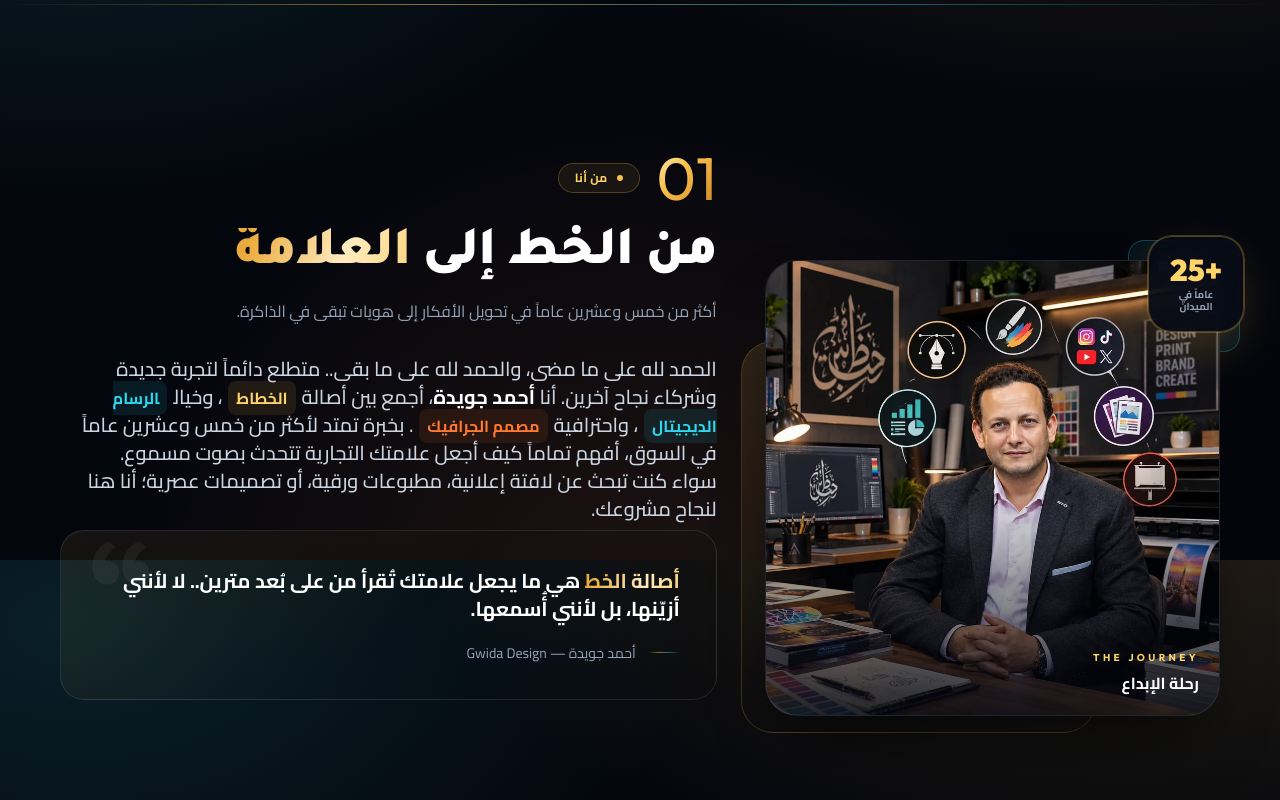
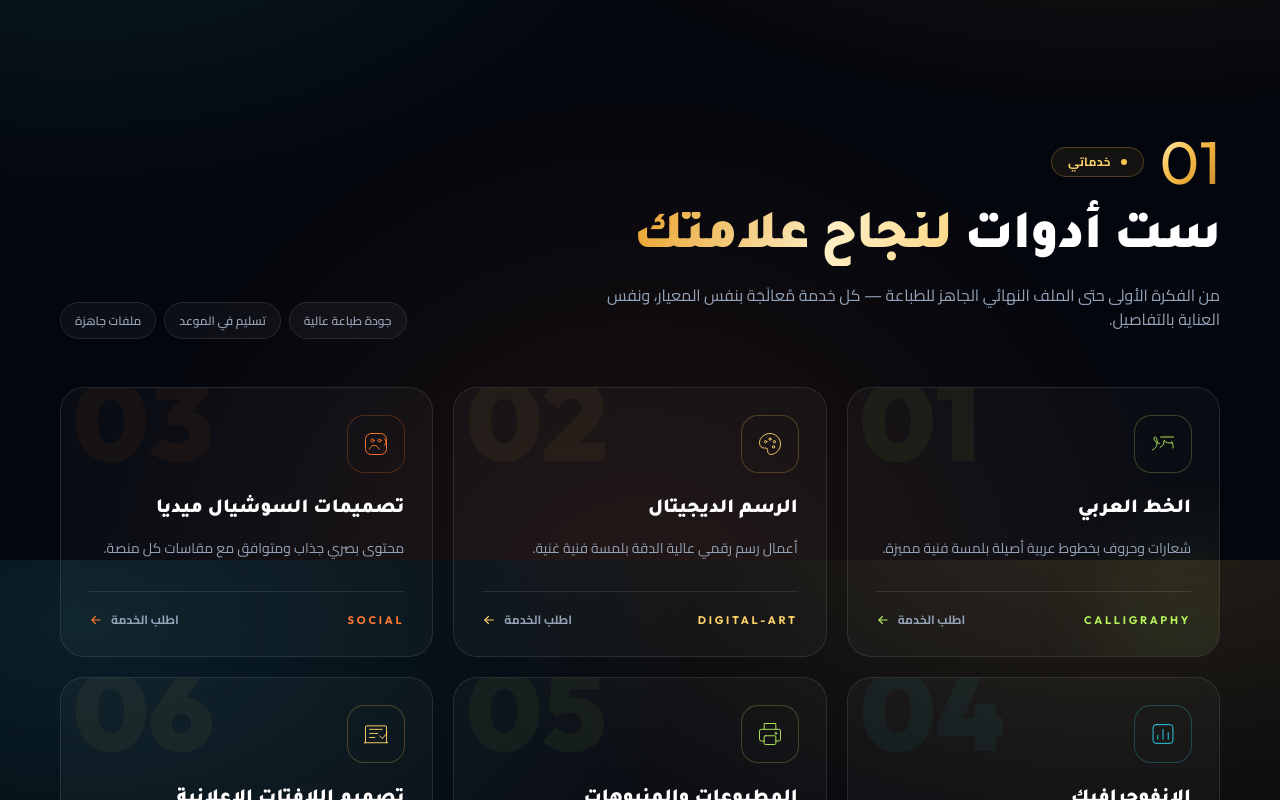
Before and after one commit to yoousafpoping-gif/gwida-design, a React (Vite) app: page / in a window 1280 px wide. Shown: the part 1040-1840 px from the top of the page. Built offline with nearby package versions, Linux system fonts and the light colour scheme.

Commit message:
Update completed projects stat to 2500+

```diff
--- a/src/App.jsx
+++ b/src/App.jsx
@@ -1,7 +1,6 @@
 import BackgroundDecor from './components/BackgroundDecor.jsx'
 import Navbar from './components/Navbar.jsx'
 import Hero from './components/Hero.jsx'
-import About from './components/About.jsx'
 import Services from './components/Services.jsx'
 import Portfolio from './components/Portfolio.jsx'
 import Testimonials from './components/Testimonials.jsx'
@@ -15,7 +14,7 @@ function Shell() {
   return (
     <div dir={dir} className="relative min-h-screen overflow-x-clip">
       <a
-        href="#about"
+        href="#main"
         className="sr-only focus:not-sr-only focus:fixed focus:end-4 focus:top-4 focus:z-[100] focus:rounded-xl focus:bg-gold-400 focus:px-5 focus:py-3 focus:font-bold focus:text-night-950"
       >
         {t('app.skipToContent')}
@@ -24,9 +23,8 @@ function Shell() {
       <BackgroundDecor />
       <Navbar />
 
-      <main>
+      <main id="main">
         <Hero />
-        <About />
         <Services />
         <Portfolio />
         <Testimonials />
--- a/src/components/About.jsx
+++ /dev/null
@@ -1,137 +0,0 @@
-import { motion, useScroll, useTransform } from 'framer-motion'
-import { useRef } from 'react'
-import { BIO_JOINERS, PROFILE_IMG } from '../data/site.js'
-import { useI18n } from '../i18n/index.jsx'
-import Reveal from './ui/Reveal.jsx'
-import SectionHeading from './ui/SectionHeading.jsx'
-import { QuoteIcon } from './ui/Icons.jsx'
-
-export default function About() {
-  const ref = useRef(null)
-  const { isRTL, lang, t } = useI18n()
-  const [joinCraft, joinVision, joinPrecision] = BIO_JOINERS[lang]
-  const { scrollYProgress } = useScroll({
-    target: ref,
-    offset: ['start end', 'end start'],
-  })
-  const imgY = useTransform(scrollYProgress, [0, 1], [42, -42])
-  const quoteY = useTransform(scrollYProgress, [0, 1], [10, -18])
-
-  return (
-    <section id="about" ref={ref} className="relative overflow-hidden py-24 sm:py-28 lg:py-36">
-      {/* Diagonal hairline divider */}
-      <div className="hairline absolute inset-x-0 top-0 h-px" />
-
-      <div className="wrap">
-        {/* Asymmetric 12-col grid: text spans wider than the portrait */}
-        <div className="grid gap-14 lg:grid-cols-12 lg:gap-12">
-          {/* ---------- PORTRAIT COLUMN ---------- */}
-          <div className="order-2 lg:order-1 lg:col-span-5">
-            <div className="relative mx-auto max-w-sm lg:sticky lg:top-28 lg:max-w-none">
-              {/* Large offset panel */}
-              <motion.div
-                style={{ y: quoteY }}
-                className="absolute -bottom-8 -end-6 hidden h-[86%] w-[78%] rounded-[2rem] border border-gold-400/20 bg-[linear-gradient(150deg,rgba(248,194,78,0.14),transparent_60%)] lg:block"
-              />
-              <div className="absolute -start-5 -top-5 h-28 w-28 rounded-2xl border border-neon-cyan/25 bg-neon-cyan/[0.06]" />
-
-              {/* Entrance offsets follow the inline-start edge, so they flip with dir. */}
-              <Reveal y={40} x={isRTL ? 30 : -30}>
-                <div className="ring-spin relative overflow-hidden rounded-[2rem] border border-line bg-surface-2 shadow-lift">
-                  <img
-                    src={PROFILE_IMG}
-                    alt={t('about.imgAlt')}
-                    width="1024"
-                    height="1024"
-                    loading="lazy"
-                    className="aspect-square w-full object-cover transition-transform duration-[1.2s] ease-out hover:scale-105"
-                    onError={(e) => {
-                      e.currentTarget.style.display = 'none'
-                    }}
-                  />
-                  <div className="absolute inset-0 bg-[linear-gradient(to_top,rgba(4,6,13,0.85),transparent_55%)]" />
-
-                  <div className="absolute inset-x-0 bottom-0 p-5">
-                    <p className="font-latin text-[10px] font-bold tracking-[0.34em] text-gold-ink">
-                      THE JOURNEY
-                    </p>
-                    <p className="mt-1.5 text-base font-bold text-ink">{t('about.badge')}</p>
-                  </div>
-                </div>
-              </Reveal>
-
-              {/* Floating experience badge */}
-              <motion.div
-                initial={{ opacity: 0, scale: 0.8 }}
-                whileInView={{ opacity: 1, scale: 1 }}
-                viewport={{ once: true }}
-                transition={{ type: 'spring', stiffness: 200, damping: 16, delay: 0.3 }}
-                className="absolute -top-6 -start-6 grid h-24 w-24 place-items-center rounded-3xl border border-gold-400/30 bg-surface-2/90 text-center shadow-glow backdrop-blur-xl"
-              >
-                <div>
-                  <p className="font-latin text-3xl font-black leading-none text-gold-ink">+25</p>
-                  <p className="mt-1 text-[10px] font-bold leading-tight text-ink-mute">
-                    {t('about.yearsIn')}
-                    <br />
-                    {t('about.yearsField')}
-                  </p>
-                </div>
-              </motion.div>
-            </div>
-          </div>
-
-          {/* ---------- TEXT COLUMN ---------- */}
-          <div className="order-1 lg:order-2 lg:col-span-7">
-            <SectionHeading
-              index="01"
-              eyebrow={t('about.eyebrow')}
-              title={t('about.titleA')}
-              highlight={t('about.titleB')}
-              desc={t('about.lede')}
-            />
-
-            <Reveal delay={0.12}>
-              <p className="mt-8 text-lg font-medium leading-loose text-ink-soft sm:text-xl">
-                {t('about.quoteA')}
-                {' '}
-                <span className="font-bold text-ink">{t('about.quoteName')}</span>
-                {joinCraft}
-                <span className="mx-1.5 rounded-lg bg-gold-400/10 px-2 py-0.5 text-base font-bold text-gold-ink">
-                  {t('about.linkCalligrapher')}
-                </span>
-                {joinVision}
-                <span className="mx-1.5 rounded-lg bg-neon-cyan/10 px-2 py-0.5 text-base font-bold text-cyan-ink">
-                  {t('about.linkPainter')}
-                </span>
-                {joinPrecision}
-                <span className="mx-1.5 rounded-lg bg-neon-orange/10 px-2 py-0.5 text-base font-bold text-neon-orange">
-                  {t('about.linkGraphic')}
-                </span>
-                .{' '}
-                {t('about.bio')}
-              </p>
-            </Reveal>
-
-            {/* Pull quote */}
-            <Reveal delay={0.2}>
-              <motion.figure
-                style={{ y: imgY }}
-                className="relative mt-10 overflow-hidden rounded-3xl border border-line bg-[linear-gradient(140deg,rgba(248,194,78,0.08),transparent_55%)] p-7 sm:p-9"
-              >
-                <QuoteIcon className="absolute -top-2 end-4 h-20 w-20 text-ink/[0.05]" />
-                <blockquote className="relative text-lg font-bold leading-loose text-ink sm:text-xl">
-                  <span className="text-gold-gradient animate-shimmer">{t('about.pullTitle')}</span>{' '}
-                  {t('about.pullBody')}
-                </blockquote>
-                <figcaption className="relative mt-5 flex items-center gap-3 text-sm text-ink-mute">
-                  <span className="h-px w-8 hairline" />
-                  {t('about.signature')} — Gwida Design
-                </figcaption>
-              </motion.figure>
-            </Reveal>
-          </div>
-        </div>
-      </div>
-    </section>
-  )
-}
--- a/src/components/Contact.jsx
+++ b/src/components/Contact.jsx
@@ -137,7 +137,7 @@ export default function Contact() {
       <div className="hairline absolute inset-x-0 top-0 h-px" />
       <div className="wrap">
         <SectionHeading
-          index="05"
+              index="04"
           eyebrow={t('contact.eyebrow')}
           title={t('contact.titleA')}
           highlight={t('contact.titleB')}
--- a/src/components/Hero.jsx
+++ b/src/components/Hero.jsx
@@ -366,7 +366,7 @@ export default function Hero() {
           initial={{ opacity: 0 }}
           animate={{ opacity: 1 }}
           transition={{ delay: 1.3, duration: 0.8 }}
-          onClick={() => scrollToSection('about')}
+          onClick={() => scrollToSection('services')}
           className="mx-auto mt-16 flex w-fit flex-col items-center gap-2 text-ink-faint transition-colors hover:text-gold-ink lg:mt-20"
           aria-label={t('hero.scrollAria')}
         >
--- a/src/components/Portfolio.jsx
+++ b/src/components/Portfolio.jsx
@@ -560,7 +560,7 @@ export default function Portfolio() {
       <div className="wrap">
         <div className="flex flex-col gap-9 lg:flex-row lg:items-end lg:justify-between">
           <SectionHeading
-            index="03"
+              index="02"
             eyebrow={activeCopy ? activeCopy.eyebrow : t('portfolio.eyebrow')}
             title={activeCopy ? activeCopy.titleA : t('portfolio.titleA')}
             highlight={activeCopy ? activeCopy.titleB : t('portfolio.titleB')}
--- a/src/components/Services.jsx
+++ b/src/components/Services.jsx
@@ -125,7 +125,7 @@ export default function Services() {
       <div className="wrap">
         <div className="flex flex-col gap-8 lg:flex-row lg:items-end lg:justify-between">
           <SectionHeading
-            index="02"
+              index="01"
             eyebrow={t('services.eyebrow')}
             title={t('services.titleA')}
             highlight={t('services.titleB')}
--- a/src/components/Testimonials.jsx
+++ b/src/components/Testimonials.jsx
@@ -62,7 +62,7 @@ export default function Testimonials() {
     <section id="testimonials" className="relative overflow-hidden py-24 sm:py-28 lg:py-32">
       <div className="wrap">
         <SectionHeading
-          index="04"
+              index="03"
           eyebrow={t('testimonials.eyebrow')}
           title={t('testimonials.titleA')}
           highlight={t('testimonials.titleB')}
--- a/src/data/site.js
+++ b/src/data/site.js
@@ -20,7 +20,6 @@ export const thumbOf = (p) =>
    ============================================================ */
 export const NAV_LINKS = [
   { id: 'home', label: 'الرئيسية', enLabel: 'Home' },
-  { id: 'about', label: 'من أنا', enLabel: 'About' },
   { id: 'services', label: 'خدماتي', enLabel: 'Services' },
   { id: 'portfolio', label: 'أعمالي', enLabel: 'Portfolio' },
   { id: 'testimonials', label: 'آراء العملاء', enLabel: 'Testimonials' },
@@ -43,13 +42,6 @@ export const FACEBOOK = 'https://www.facebook.com/ahmed.alfanan2'
 export const ROLES = ['مصمم جرافيك', 'رسام ديجيتال', 'خطاط']
 
 export const ROLES_EN = ['Graphic Designer', 'Digital Painter', 'Calligrapher']
-
-/** Connectives that splice the About bio together around its inline links.
- *  Arabic needs a different joining word per clause, so these are data. */
-export const BIO_JOINERS = {
-  ar: ['، أجمع بين أصالة', '، وخيال', '، واحترافية'],
-  en: [', ', ', ', ' and '],
-}
 
 /* ============================================================
    PORTFOLIO — Categories
@@ -547,6 +539,6 @@ export const TESTIMONIALS = [
    ============================================================ */
 export const STATS = [
   { value: '+25', label: 'عاماً من الخبرة', enLabel: 'Years of Experience' },
-  { value: '+250', label: 'مشروعاً منجزاً', enLabel: 'Projects Delivered' },
+  { value: '+2500', label: 'مشروعاً منجزاً', enLabel: 'Projects Delivered' },
   { value: '4', label: 'مجالات تخصص', enLabel: 'Specialties' },
 ]
--- a/src/i18n/dictionary.js
+++ b/src/i18n/dictionary.js
@@ -45,27 +45,7 @@ export const DICT = {
     'hero.chipCalligraphySub': 'Calligraphy',
     'hero.chipPrint': 'ملفات جاهزة للطباعة',
     'hero.chipPrintSub': 'Print Ready',
-    'hero.scrollAria': 'انتقل إلى قسم من أنا',
-
-    'about.imgAlt': 'رحلة الإبداع — أحمد جويدة',
-    'about.badge': 'رحلة الإبداع',
-    'about.yearsIn': 'عاماً في',
-    'about.yearsField': 'الميدان',
-    'about.eyebrow': 'من أنا',
-    'about.titleA': 'من الخط إلى',
-    'about.titleB': 'العلامة',
-    'about.lede': 'أكثر من خمس وعشرين عاماً في تحويل الأفكار إلى هويات تبقى في الذاكرة.',
-    'about.quoteA': 'الحمد لله على ما مضى، والحمد لله على ما بقى.. متطلع دائماً لتجربة جديدة وشركاء نجاح آخرين. أنا',
-    'about.quoteName': 'أحمد جويدة',
-    'about.linkCalligrapher': 'الخطاط',
-    'about.linkPainter': 'الرسام الديجيتال',
-    'about.linkGraphic': 'مصمم الجرافيك',
-    'about.bio':
-      'بخبرة تمتد لأكثر من خمس وعشرين عاماً في السوق، أفهم تماماً كيف أجعل علامتك التجارية تتحدث بصوت مسموع. سواء كنت تبحث عن لافتة إعلانية، مطبوعات ورقية، أو تصميمات عصرية؛ أنا هنا لنجاح مشروعك.',
-    'about.pullTitle': 'أصالة الخط',
-    'about.pullBody':
-      'هي ما يجعل علامتك تُقرأ من على بُعد مترين.. لا لأنني أزيّنها، بل لأنني أُسمعها.',
-    'about.signature': 'أحمد جويدة',
+    'hero.scrollAria': 'انتقل إلى قسم خدماتي',
 
     'services.cta': 'اطلب الخدمة',
     'services.eyebrow': 'خدماتي',
@@ -236,27 +216,7 @@ export const DICT = {
     'hero.chipCalligraphySub': 'Calligraphy',
     'hero.chipPrint': 'Print-Ready Files',
     'hero.chipPrintSub': 'Print Ready',
-    'hero.scrollAria': 'Scroll to the About section',
-
-    'about.imgAlt': 'A creative journey — Ahmed Gwida',
-    'about.badge': 'A creative journey',
-    'about.yearsIn': 'years in',
-    'about.yearsField': 'the field',
-    'about.eyebrow': 'About',
-    'about.titleA': 'From script to',
-    'about.titleB': 'brand',
-    'about.lede': 'Over twenty-five years of turning ideas into identities people remember.',
-    'about.quoteA': 'I am grateful for what has passed, and grateful for what remains.. always looking forward to a new experience and new partners in success. I am',
-    'about.quoteName': 'Ahmed Gwida',
-    'about.linkCalligrapher': 'a calligrapher',
-    'about.linkPainter': 'a digital painter',
-    'about.linkGraphic': 'a graphic designer',
-    'about.bio':
-      'With over twenty-five years in the trade, I know exactly how to make your brand speak in a voice that carries. Whether you are after an advertising sign, printed matter, or contemporary design, I am here to make your project succeed.',
-    'about.pullTitle': 'The integrity of the script',
-    'about.pullBody':
-      'is what makes your brand readable from two metres away — not because I decorate it, but because I make it audible.',
-    'about.signature': 'Ahmed Gwida',
+    'hero.scrollAria': 'Scroll to the Services section',
 
     'services.cta': 'Request this service',
     'services.eyebrow': 'My services',
```
